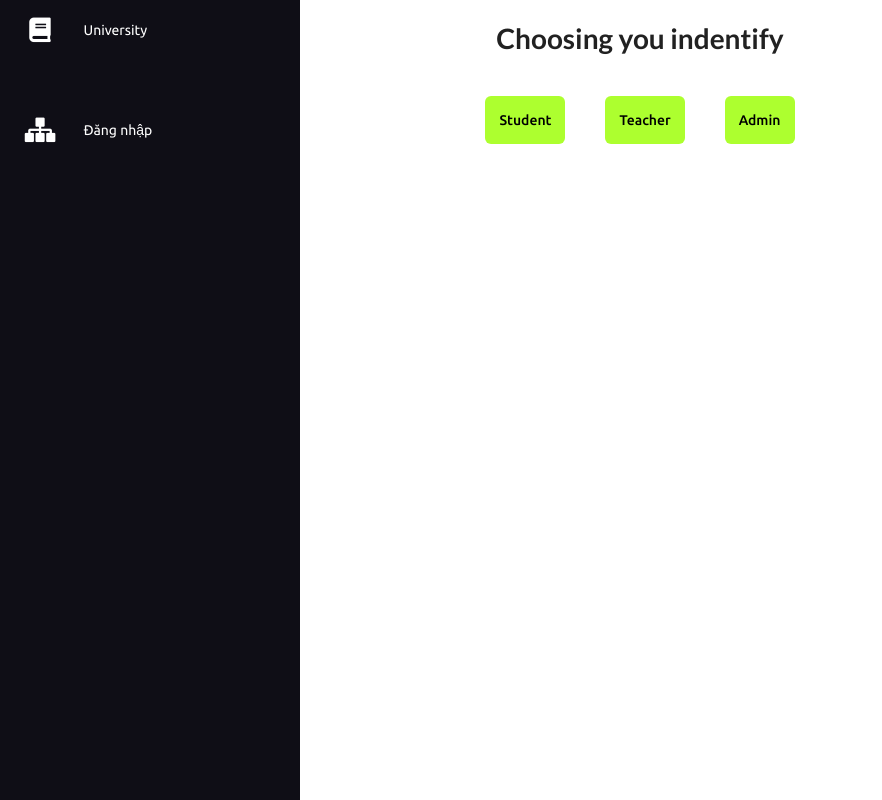
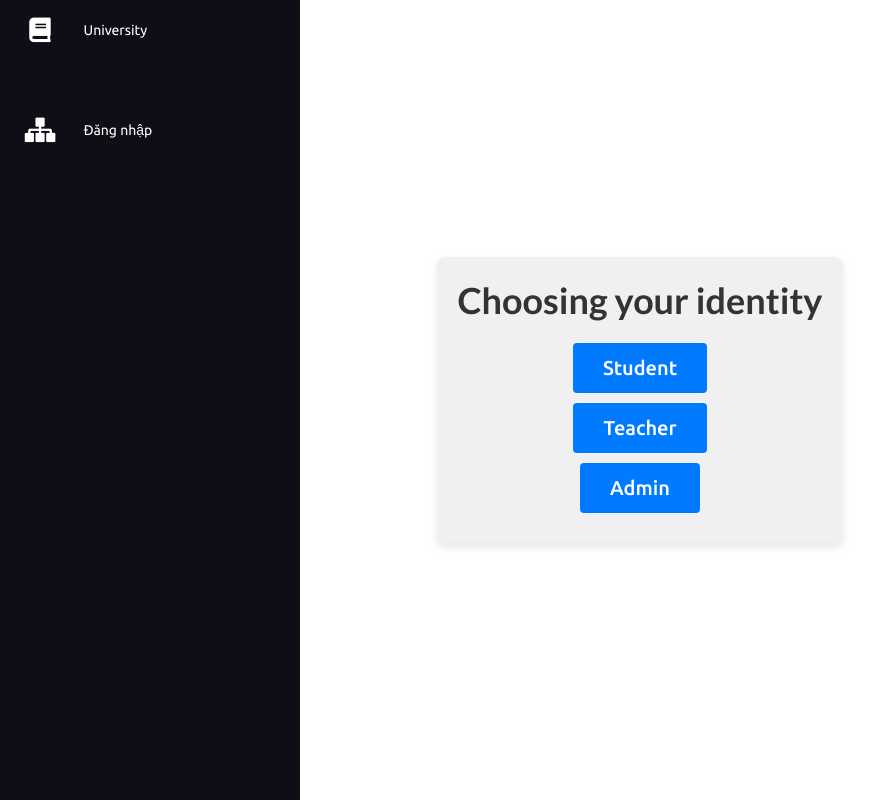
Before and after one commit to hoaqdzink/UniversityASM, a React (Create React App) app: page /identify in a window 1280 px wide. Shown: the whole page, without its empty margins (0-882 px from the left). Built offline with nearby package versions, Linux system fonts and the light colour scheme.

Commit message:
Da cap nhat

```diff
--- a/src/login/Identify.css
+++ b/src/login/Identify.css
@@ -0,0 +1,44 @@
+/* Identify.css */
+
+.identify-container {
+    background-color: #f0f0f0;
+    border-radius: 8px;
+    box-shadow: 0 4px 8px rgba(0, 0, 0, 0.1);
+    padding: 20px;
+    text-align: center;
+  }
+
+  .identify-header {
+    margin-bottom: 20px;
+  }
+
+  .title-container {
+    text-align: center;
+  }
+
+  .title-container h1 {
+    font-size: 36px; /* Tăng kích thước của tiêu đề */
+    color: #333;
+  }
+
+  .identify-options {
+    display: flex;
+    flex-direction: column;
+    align-items: center;
+  }
+
+  .identify-button {
+    background-color: #007bff;
+    color: #fff;
+    border: none;
+    border-radius: 4px;
+    padding: 15px 30px; /* Tăng padding để nút lớn hơn */
+    margin-bottom: 10px;
+    cursor: pointer;
+    transition: background-color 0.3s ease;
+    font-size: 20px; /* Tăng kích thước của chữ */
+  }
+
+  .identify-button:hover {
+    background-color: #0056b3;
+  }
--- a/src/login/Identify.js
+++ b/src/login/Identify.js
@@ -1,5 +1,6 @@
 import React from "react";
 import { useNavigate } from "react-router-dom";
+import "./Identify.css"; // Liên kết file CSS vào component
 
 function Identify({ SetisStudent, SetisAdmin, SetisTeacher }) {
   let navigate = useNavigate();
@@ -21,29 +22,32 @@ function Identify({ SetisStudent, SetisAdmin, SetisTeacher }) {
     SetisAdmin(true);
     navigate("/login");
   };
+
   return (
-    <div>
     <div
       style={{
         display: "flex",
         flexDirection: "column",
         justifyContent: "center",
         alignItems: "center",
-          heigt: "100vh",
+        height: "100vh", // Corrected "heigt" to "height"
       }}
     >
-        <div style={{ padding: "20px" }}>
-          <h1>Choosing you indentify</h1>
+      <div className="identify-container">
+        <div className="identify-header">
+          <div className="title-container"> {/* Sử dụng div inline để bọc chữ */}
+            <h1>Choosing your identity</h1>
+          </div>
         </div>
 
-        <div>
-          <button onClick={Student} style={{ margin: "20px" }}>
+        <div className="identify-options">
+          <button onClick={Student} className="identify-button student">
             Student
           </button>
-          <button onClick={Teacher} style={{ margin: "20px" }}>
+          <button onClick={Teacher} className="identify-button teacher">
             Teacher
           </button>
-          <button onClick={Admin} style={{ margin: "20px" }}>
+          <button onClick={Admin} className="identify-button admin">
             Admin
           </button>
         </div>
--- a/src/login/Login.css
+++ b/src/login/Login.css
@@ -1,8 +1,41 @@
 .sign-in-container {
-  width: 100vw;
-  height: calc(100vh - 80px);
   display: flex;
-  flex-direction: column;
   justify-content: center;
   align-items: center;
+  height: 100vh;
 }
+
+form {
+  background-color: #f0f0f0;
+  padding: 20px;
+  border-radius: 8px;
+  box-shadow: 0 4px 8px rgba(0, 0, 0, 0.1);
+}
+
+h1 {
+  margin-bottom: 20px;
+  text-align: center;
+}
+
+input[type="email"],
+input[type="password"] {
+  width: 100%;
+  padding: 10px;
+  margin-bottom: 10px;
+  border: 1px solid #ccc;
+  border-radius: 4px;
+}
+
+button[type="submit"] {
+  width: 100%;
+  padding: 10px;
+  background-color: #007bff;
+  color: white;
+  border: none;
+  border-radius: 4px;
+  cursor: pointer;
+}
+
+button[type="submit"]:hover {
+  background-color: #0056b3;
+}
```
Lines whose indentation alone changed are shown as unchanged.
